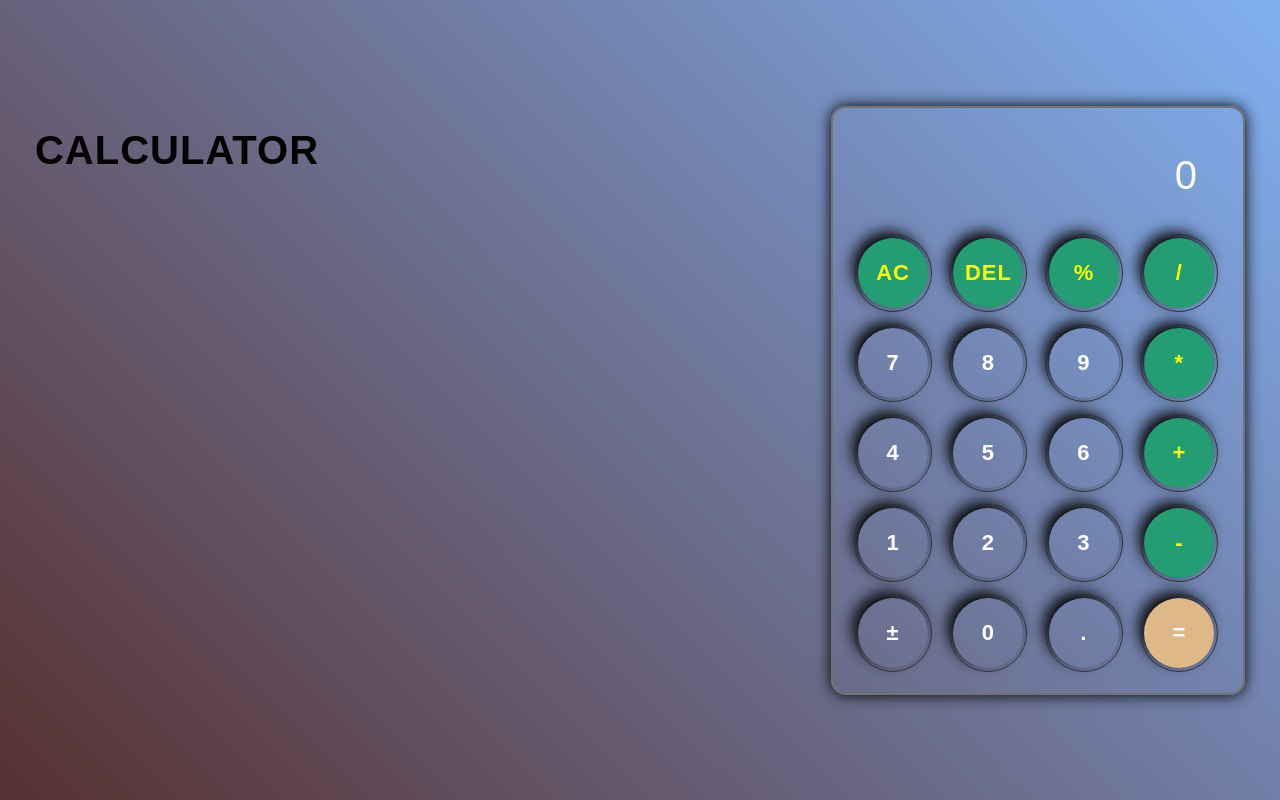
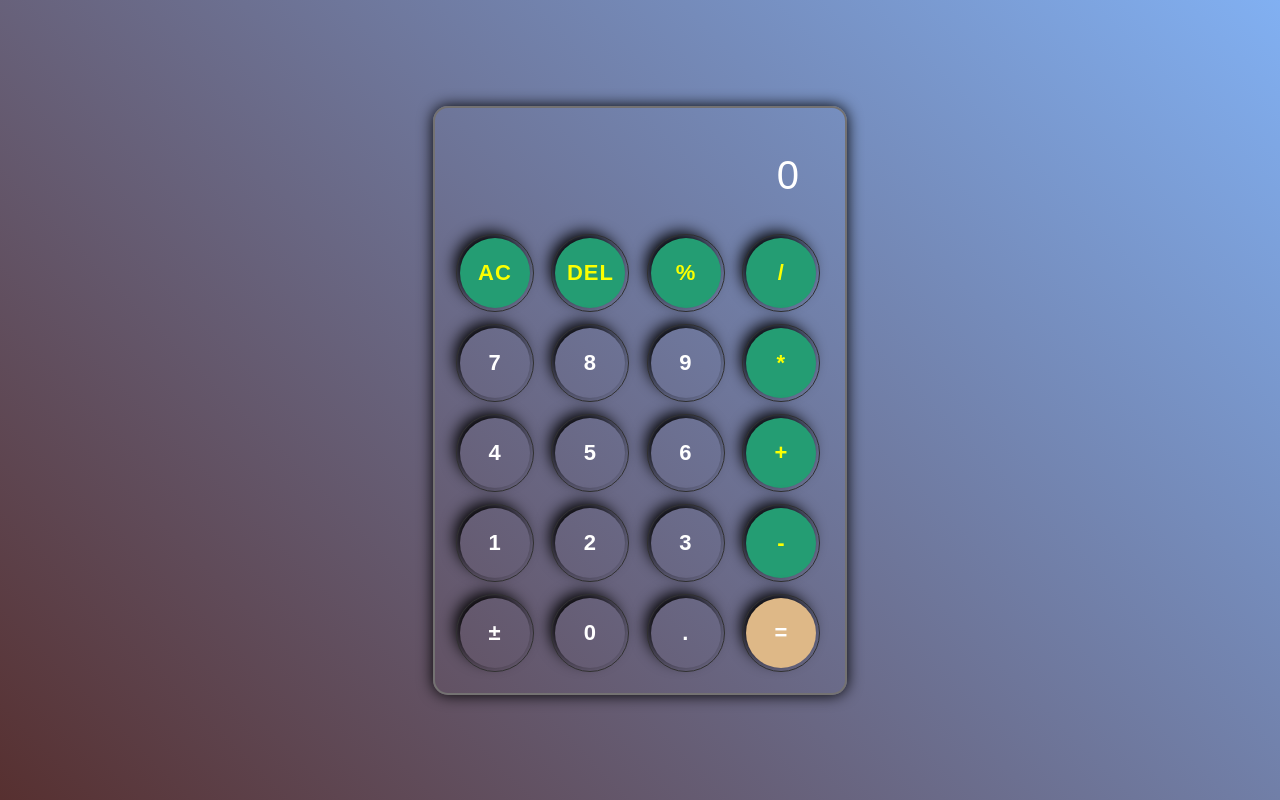
Before and after one commit to Aryanshrivastava7080/Codsoft_task1, a plain HTML site: page index.html in a window 1280 px wide. Drawn offline with Linux system fonts and the light colour scheme.

Commit message:
Update index.html

```diff
--- a/index.html
+++ b/index.html
@@ -9,9 +9,9 @@
 </head>
 
 <body>
-    <div class="intro">
-        <a><b>CALCULATOR</b></a>
-    </div>
+<!--     <div class="intro">
+        <a><b>CALCULATOR</b></a> -->
+<!--     </div> -->
     <div class="calculator">
         <div class="display">
             <input type="text" id="inputBox" value="0" placeholder="0" disabled>
```
